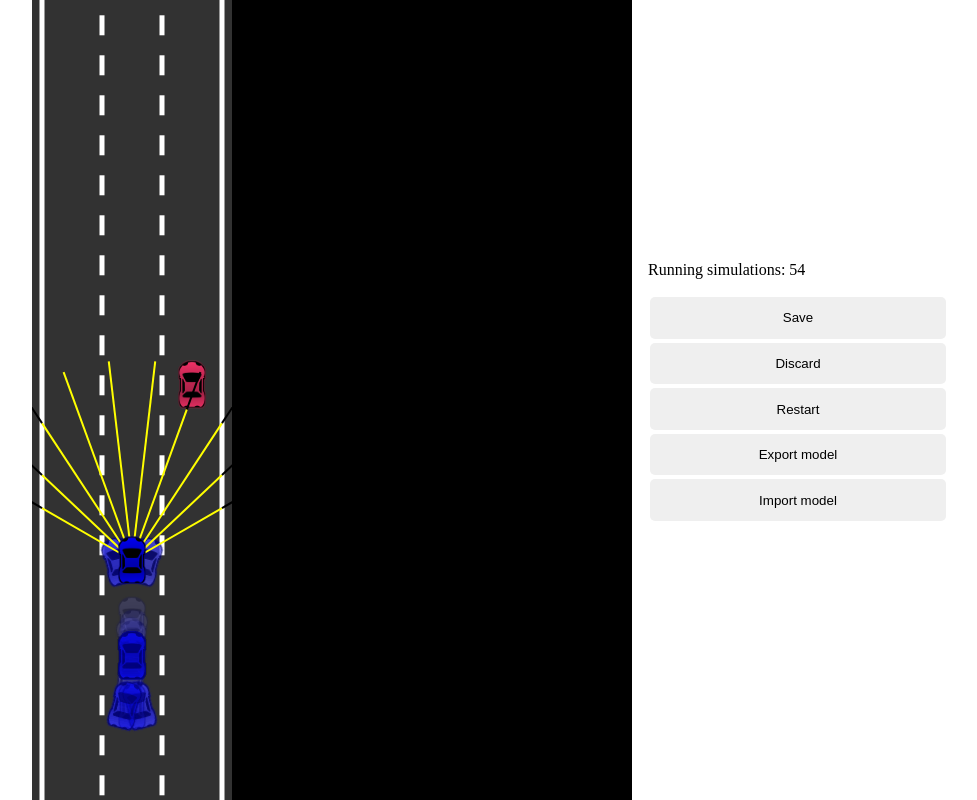
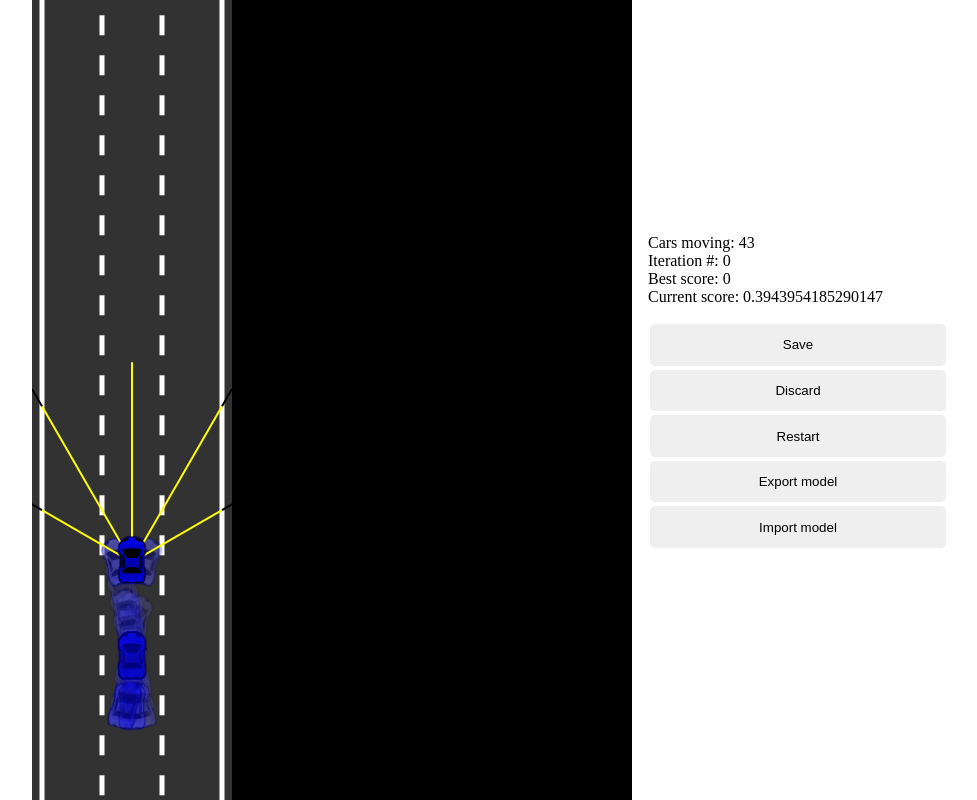
Before and after one commit to highercomve/self-driving-car, a website built with Vite: page index.html in a window 1280 px wide. Shown: the whole page, without its empty margins (142-1119 px from the left). Built offline with nearby package versions, Linux system fonts and the light colour scheme; animation ran at ten frames a second.

Commit message:
add better car score and counters

```diff
--- a/index.html
+++ b/index.html
@@ -15,8 +15,20 @@
     <canvas id="network"></canvas>
     <div id="info">
       <div class="info">
-        <span class="label">Running simulations:</span>
+        <span class="label">Cars moving:</span>
         <span class="value" id="car-count"></span>
+      </div>
+      <div class="info">
+        <span class="label">Iteration #:</span>
+        <span class="value" id="iteration-count"></span>
+      </div>
+      <div class="info">
+        <span class="label">Best score:</span>
+        <span class="value" id="best-score"></span>
+      </div>
+      <div class="info">
+        <span class="label">Current score:</span>
+        <span class="value" id="current-score"></span>
       </div>
       <div id="verticalButtons">
         <button onclick="save()">Save</button>
--- a/js/app.js
+++ b/js/app.js
@@ -14,12 +14,15 @@ export class App {
   networkCtx = null
   controls = null
   bestPlayer = null
+  fitnessScore = 0
+  iteration = 0
 
   constructor(carCanvas, networkCanvas, autolearn = true, showNetwork = false) {
     this.carCanvas = carCanvas
     this.networkCanvas = networkCanvas
     this.autolearn = autolearn
     this.showNetwork = showNetwork
+    this.fitnessScore = Number(localStorage.getItem("fitnessScore")) || 0
   }
 
   static generateCars(N, ctx, road, controls, opts = { maxSpeed: 2.2 }) {
@@ -39,18 +42,19 @@ export class App {
     return cars;
   }
 
-  saveOnLocalStorage = () => {
+  saveOnLocalStorage = (force = false) => {
     const minYPosition = Math.min(...this.players.map(c => c.y))
     const bestPlayer = this.players.find(c => c.y == minYPosition)
-    const bestDistance = localStorage.getItem("bestDistance")
 
-    if (bestDistance || bestPlayer.y <= bestDistance) {
+    if (force || bestPlayer.getScore() >= this.fitnessScore) {
+      this.fitnessScore = bestPlayer.getScore()
       localStorage.setItem("bestBrain", JSON.stringify(bestPlayer.brain));
-      localStorage.setItem("bestDistance", bestPlayer.y);
+      localStorage.setItem("fitnessScore", this.fitnessScore);
     }
   }
 
   init = (simulations = 1, trafficNumber = 50) => {
+    this.interation = this.iteration + 1
     this.carCanvas.width = 200
     this.networkCanvas.width = 400
 
@@ -99,7 +103,7 @@ export class App {
       const x = this.road.getLaneCenter(lane)
       const y = randomIntFromInterval(
         -window.innerHeight + 500,
-        -1 * 5 * i * window.innerHeight
+        -1 * howMany * (window.innerHeight/2)
       )
       traffic.push(new Car(this.ctx, x, y, 30, 50, controls, opts, getRandomColor()))
     }
@@ -119,11 +123,14 @@ export class App {
 
     const minYPosition = Math.min(...this.players.map(c => c.y))
     const liveCars = this.players.filter(c => !c.damaged && c.speed !== 0)
-
-    this.info.update(liveCars.length)
-
     const bestPlayer = this.players.find(c => c.y == minYPosition)
 
+    this.info.update({
+      liveCars: liveCars.length,
+      fitnessScore: this.fitnessScore,
+      iteration: this.iteration,
+      currentScore: bestPlayer.getScore()
+    })
     this.ctx.save()
     this.ctx.translate(0, -bestPlayer.y + this.carCanvas.height * 0.7)
 
--- a/js/car.js
+++ b/js/car.js
@@ -3,7 +3,7 @@ import { Sensor } from './sensor.js'
 
 const defaultCarOptions = {
   acc: 0.2,
-  maxSpeed: 3,
+  maxSpeed: 2,
   friction: 0.05,
   drawSensor: false,
   hasSensor: true,
@@ -47,7 +47,7 @@ export class Car {
     }
     if (options.hasBrain) {
       const hiddenLevel = window.APP_HIDDEN_LEVELS.split(',').map(x => Number(x)).filter(x => x > 0)
-      const levels = [this.sensor.rayCount, ...hiddenLevel]
+      const levels = [this.sensor.rayCount + 2, ...hiddenLevel]
       this.brain = new NeuralNetwork(levels)
     }
 
@@ -57,11 +57,21 @@ export class Car {
     }
   }
 
+  getScore = () => {
+    return Math.abs((this.y / window.innerHeight ) * this.getOffsets().reduce((acc, o) => acc + o, 0))
+  }
+
+  getOffsets = () => {
+    return [...this.sensor.readings.map(
+      s => s == null ? 0 : 1 - s.offset
+    ), this.speed, this.angle]
+  }
+
   update = (road, traffic = []) => {
     if (this.damaged) {
       return
     }
-    this.#move()
+
     this.poligon = this.#createPolygon()
     this.damaged = this.#assessDamage(road.borders, traffic)
 
@@ -69,11 +79,11 @@ export class Car {
       this.sensor.update(road, traffic)
     }
     if (this.brain && this.sensor) {
-      const offsets = this.sensor.readings.map(
-        s => s == null ? 0 : 1 - s.offset
-      )
+      const offsets = this.getOffsets()
       this.controls.update(NeuralNetwork.feedForward(offsets, this.brain))
     }
+
+    this.#move()
   }
 
   draw = () => {
--- a/js/index.js
+++ b/js/index.js
@@ -1,9 +1,14 @@
 import { App } from './app.js'
 
 const searchParams = new URLSearchParams(location.search);
+window.APP_SIMULATIONS = searchParams.get("simulations") || 100
+window.APP_TRAFFIC = searchParams.get("traffic") || 50
+window.APP_SENSORS = Number(searchParams.get("sensors")) || 5
+window.APP_HIDDEN_LEVELS = searchParams.get("hidden_levels") || ''
+window.APP_SHOW_NETWORK = !!searchParams.get("show_network")
 
 window.save = () => {
-  window.app.saveOnLocalStorage()
+  window.app.saveOnLocalStorage(true)
 }
 
 window.discard = () => {
@@ -50,15 +55,9 @@ window.changeFiles = (event) => {
 }
 
 function processFile(file, reader) {
-  localStorage.setItem("bestBrain", JSON.stringify(reader));
+  localStorage.setItem("bestBrain", reader);
   location.reload()
 }
-
-window.APP_SIMULATIONS = searchParams.get("simulations") || 100
-window.APP_TRAFFIC = searchParams.get("traffic") || 50
-window.APP_SENSORS = Number(searchParams.get("sensors")) || 10
-window.APP_HIDDEN_LEVELS = searchParams.get("hidden_levels") || ''
-window.APP_SHOW_NETWORK = !!searchParams.get("show_network")
 
 document.addEventListener("DOMContentLoaded", () => {
   const input = document.getElementById("import-model")
--- a/js/info.js
+++ b/js/info.js
@@ -3,13 +3,23 @@ export class Info {
     this.liveCars = liveCars
     this.element = document.getElementById("info")
     this.carCountElm = document.getElementById("car-count")
+    this.bestScoreElm = document.getElementById("best-score")
+    this.iterationElm = document.getElementById("iteration-count")
+    this.currentScoreElem = document.getElementById("current-score")
   }
 
-  update = (liveCars) => {
-    this.liveCars = liveCars
+  update = (app) => {
+    // console.log(app)
+    this.liveCars = app.liveCars
+    this.iteration = app.iteration
+    this.fitnessScore = app.fitnessScore
+    this.currentScore = app.currentScore
   }
 
   draw = () => {
     this.carCountElm.innerText = this.liveCars
+    this.bestScoreElm.innerText = this.fitnessScore
+    this.iterationElm.innerText = this.iteration
+    this.currentScoreElem.innerText = this.currentScore
   }
 }
--- a/js/network.js
+++ b/js/network.js
@@ -116,18 +116,18 @@ export class Level {
   }
 }
 
-function lessThanbias(sum, bias) {
+export function lessThanbias(sum, bias) {
   return sum > bias ? 1 : 0
 }
-function linearCalculation(sum, bias) {
+export function linearCalculation(sum, bias) {
   return sum + bias > 0 ? 1 : 0
 }
 
-function sumCalculation(sum, bias) {
+export function sumCalculation(sum, bias) {
   return sum + bias
 }
 
-function sigmoid(sum, bias) {
+export function sigmoid(sum, bias) {
   const x = sum + bias
   return isNaN(x) ? 0 : (1 / (1 + (x * x)))
 }
--- a/vite.config.js
+++ b/vite.config.js
@@ -1,5 +1,7 @@
 import { defineConfig } from 'vite'
 
 export default defineConfig({
-  // ...
+  server: {
+    port: 3000
+  }
 })
```
